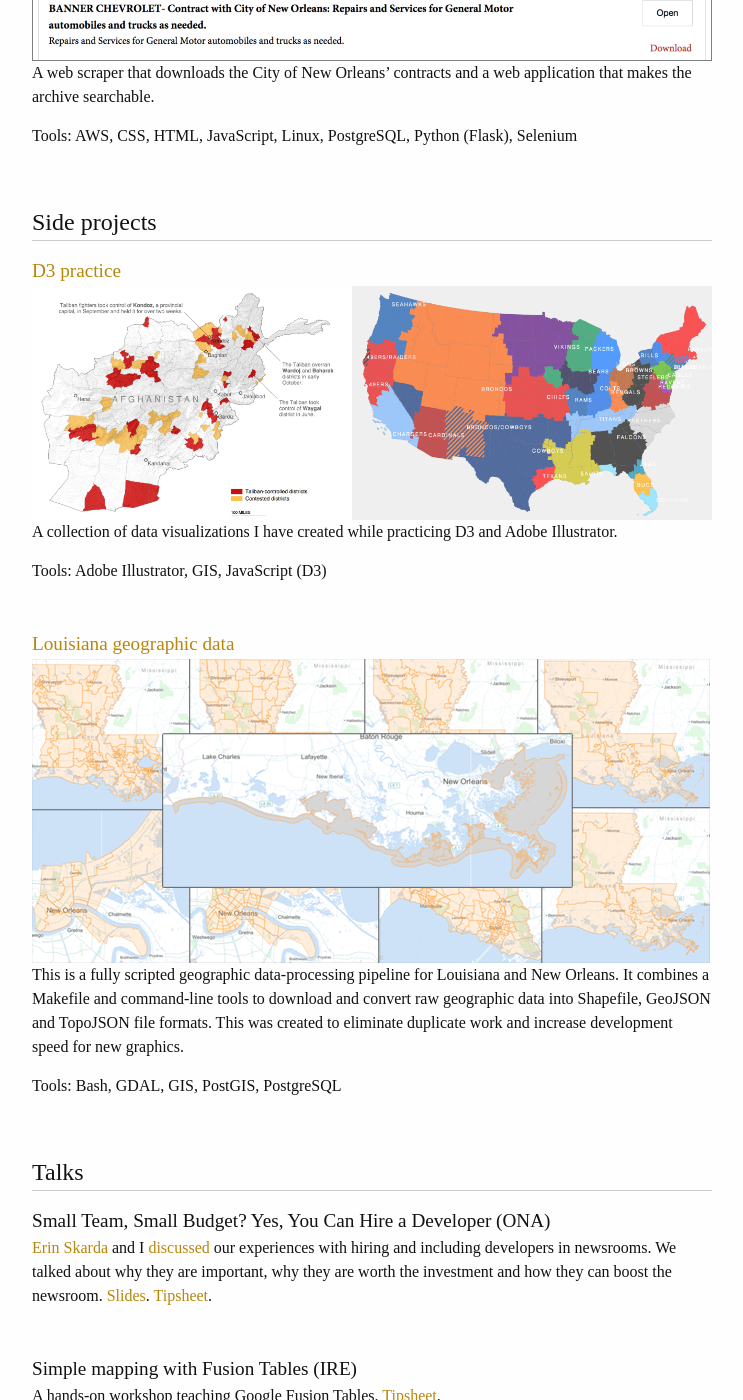
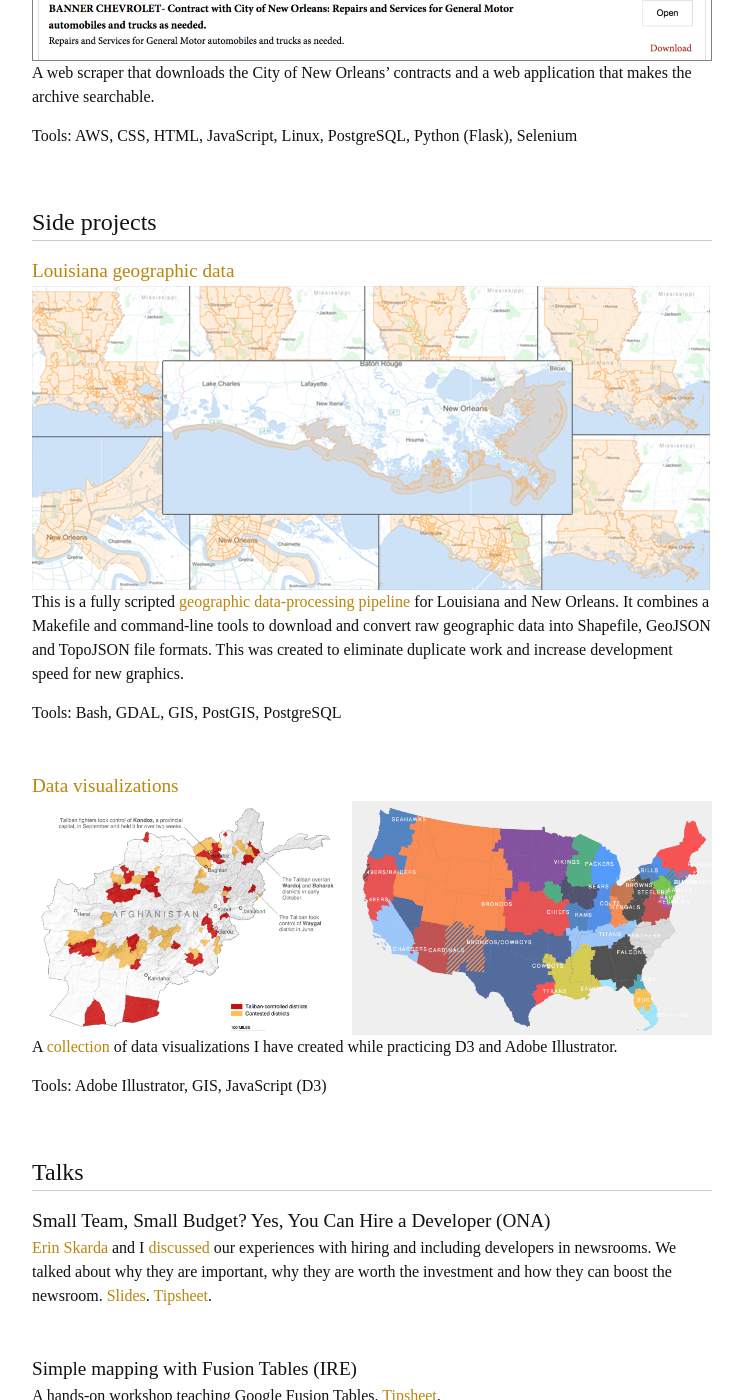
Before and after one commit to ThomasThoren/thomasthoren.github.io, a Jekyll site: the page built from index.html, in a window 1280 px wide and 1400 px high, scrolled down 3563 px. Shown: the whole window, without its empty margins (268-1011 px from the left). Built offline with Jekyll 4.4.1, drawn with Linux system fonts in a browser that asks for light colours; nearby versions of some CDN libraries; some web fonts are replaced.

Commit message:
Rename and reorder side projects

```diff
--- a/index.html
+++ b/index.html
@@ -47,7 +47,7 @@ layout: homepage
 
   <div class="section side-projects" id="side-projects">
     <div class="section-title">Side projects</div>
-    {% for side_project in site.side_projects %}
+    {% for side_project in site.side_projects reversed %}
     <div class="clip-wrapper">
       <div class="project-title"><a href="{{ side_project.side_project_url }}">{{ side_project.title }}</a></div>
       <div><a href="{{ side_project.side_project_url }}"><img class="clip-image" src="{{ side_project.image_url }}" alt="{{ side_project.image_alt }}"></a></div>
```
Also changed, not shown: _side_projects/2016-04-01-data-visualizations.md (renamed from _side_projects/data-visualizations.md, +3 -2 lines), _side_projects/2019-11-01-geographic-data.md (added, +12 -0 lines), _side_projects/geographic-data.md (deleted, +0 -8 lines).
